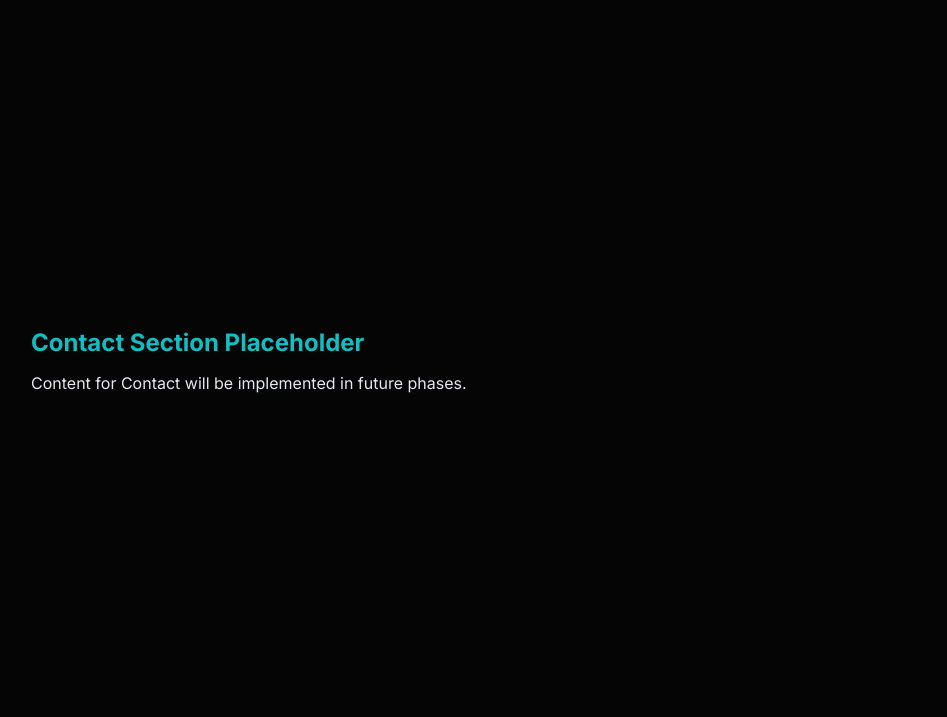
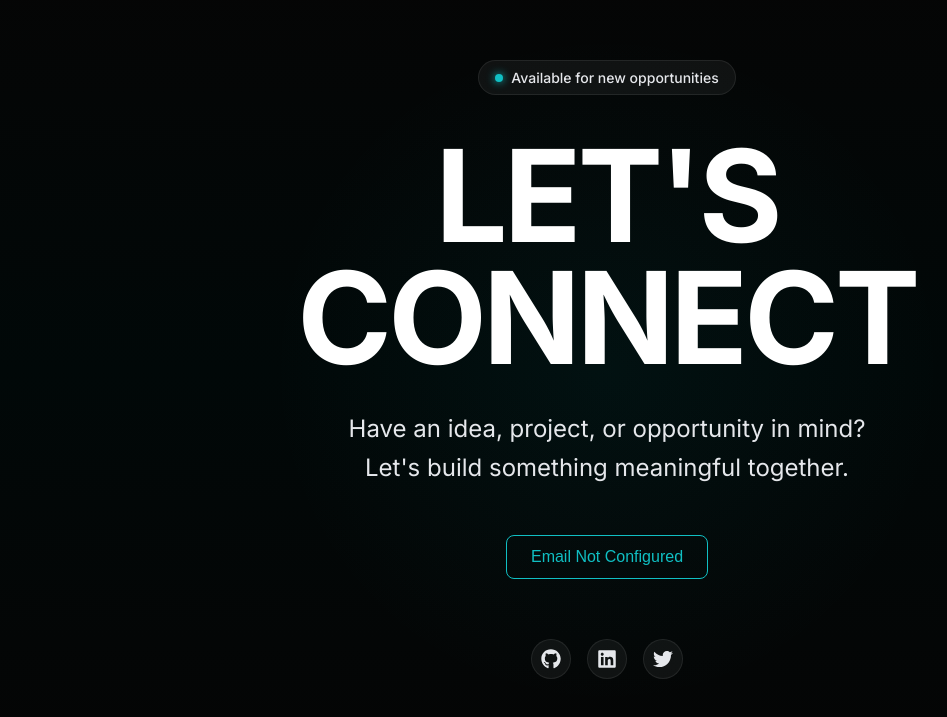
Before and after one commit to PreethamAnand/Portfolio, a React (Vite) app: page / in a window 1280 px wide. Shown: the part 4795-5512 px from the top of the page, without its empty margins (33-980 px from the left). Built offline with nearby package versions, Linux system fonts and the light colour scheme.

Commit message:
feat: implement portfolio contact section

```diff
--- a/src/components/SocialLinks.jsx
+++ b/src/components/SocialLinks.jsx
@@ -1,12 +1,13 @@
 import React from 'react';
-import { FaGithub, FaLinkedin, FaTwitter } from 'react-icons/fa';
+import { FaGithub, FaLinkedin, FaTwitter, FaEnvelope } from 'react-icons/fa';
+import { contactData } from '../data/contact';
 
 const SocialLinks = () => {
-  const links = [
-    { icon: <FaGithub size={20} />, url: '#', label: 'GitHub' },
-    { icon: <FaLinkedin size={20} />, url: '#', label: 'LinkedIn' },
-    { icon: <FaTwitter size={20} />, url: '#', label: 'Twitter' },
-  ];
+  const links = [];
+  if (contactData.github) links.push({ icon: <FaGithub size={20} />, url: contactData.github, label: 'GitHub' });
+  if (contactData.linkedin) links.push({ icon: <FaLinkedin size={20} />, url: contactData.linkedin, label: 'LinkedIn' });
+  if (contactData.twitter) links.push({ icon: <FaTwitter size={20} />, url: contactData.twitter, label: 'Twitter' });
+  if (contactData.email && contactData.email !== "YOUR_EMAIL_HERE") links.push({ icon: <FaEnvelope size={20} />, url: `mailto:${contactData.email}`, label: 'Email' });
 
   return (
     <div style={{ display: 'flex', gap: '16px', alignItems: 'center' }}>
--- /dev/null
+++ b/src/data/contact.js
@@ -0,0 +1,9 @@
+export const contactData = {
+  email: "YOUR_EMAIL_HERE", // Example: "hello@example.com"
+  github: "https://github.com/YOUR_USERNAME",
+  linkedin: "https://linkedin.com/in/YOUR_USERNAME",
+  twitter: "https://twitter.com/YOUR_USERNAME",
+  phone: null,
+  location: "San Francisco, CA",
+  availability: "Available for new opportunities"
+};
--- a/src/sections/Contact.jsx
+++ b/src/sections/Contact.jsx
@@ -1,11 +1,165 @@
-import React from 'react';
+import React, { useEffect, useRef } from 'react';
+import gsap from 'gsap';
+import { ScrollTrigger } from 'gsap/ScrollTrigger';
+import Button from '../components/Button';
+import SocialLinks from '../components/SocialLinks';
+import { contactData } from '../data/contact';
+
+gsap.registerPlugin(ScrollTrigger);
 
 const Contact = () => {
+  const containerRef = useRef(null);
+  const headingRef = useRef(null);
+  const textRef = useRef(null);
+  const ctaRef = useRef(null);
+  const socialRef = useRef(null);
+  const availabilityRef = useRef(null);
+
+  useEffect(() => {
+    let mm = gsap.matchMedia();
+
+    mm.add("(min-width: 320px)", () => {
+      const tl = gsap.timeline({
+        scrollTrigger: {
+          trigger: containerRef.current,
+          start: 'top 80%',
+          toggleActions: 'play none none none',
+        }
+      });
+
+      tl.fromTo(headingRef.current,
+        { y: 50, opacity: 0 },
+        { y: 0, opacity: 1, duration: 0.8, ease: 'power3.out' }
+      )
+      .fromTo(availabilityRef.current,
+        { y: 20, opacity: 0 },
+        { y: 0, opacity: 1, duration: 0.5, ease: 'power2.out' },
+        "-=0.4"
+      )
+      .fromTo(textRef.current,
+        { y: 20, opacity: 0 },
+        { y: 0, opacity: 1, duration: 0.6, ease: 'power3.out' },
+        "-=0.4"
+      )
+      .fromTo(ctaRef.current,
+        { y: 20, opacity: 0 },
+        { y: 0, opacity: 1, duration: 0.6, ease: 'power3.out' },
+        "-=0.4"
+      )
+      .fromTo(socialRef.current,
+        { y: 20, opacity: 0 },
+        { y: 0, opacity: 1, duration: 0.6, ease: 'power3.out' },
+        "-=0.4"
+      );
+    });
+
+    return () => {
+      mm.revert();
+    };
+  }, []);
+
+  const hasEmail = contactData.email && contactData.email !== "YOUR_EMAIL_HERE";
+
   return (
-    <section id="contact" className="section">
-      <div className="container">
-        <h2 style={{ color: 'var(--accent-primary)', marginBottom: '16px' }}>Contact Section Placeholder</h2>
-        <p style={{ color: 'var(--text-secondary)' }}>Content for Contact will be implemented in future phases.</p>
+    <section
+      id="contact"
+      ref={containerRef}
+      style={{
+        position: 'relative',
+        minHeight: '80vh',
+        display: 'flex',
+        alignItems: 'center',
+        justifyContent: 'center',
+        background: 'linear-gradient(to bottom, var(--bg-primary) 0%, #010808 50%, var(--bg-primary) 100%)',
+        overflow: 'hidden',
+        padding: '100px 24px'
+      }}
+    >
+      {/* Background Ambient Glow */}
+      <div style={{
+        position: 'absolute',
+        top: '50%',
+        left: '50%',
+        transform: 'translate(-50%, -50%)',
+        width: '80vw',
+        height: '80vw',
+        maxWidth: '800px',
+        maxHeight: '800px',
+        background: 'radial-gradient(circle, rgba(16, 191, 195, 0.05) 0%, transparent 60%)',
+        pointerEvents: 'none',
+        zIndex: 0
+      }}></div>
+
+      <div style={{
+        position: 'relative',
+        zIndex: 10,
+        display: 'flex',
+        flexDirection: 'column',
+        alignItems: 'center',
+        textAlign: 'center',
+        maxWidth: '800px',
+        width: '100%'
+      }}>
+
+        {/* Availability Indicator */}
+        {contactData.availability && (
+          <div ref={availabilityRef} style={{
+            display: 'flex',
+            alignItems: 'center',
+            gap: '8px',
+            background: 'rgba(255, 255, 255, 0.05)',
+            border: '1px solid var(--border-subtle)',
+            padding: '8px 16px',
+            borderRadius: '100px',
+            marginBottom: '40px',
+            opacity: 0
+          }}>
+            <div style={{ width: '8px', height: '8px', borderRadius: '50%', background: 'var(--accent-primary)', boxShadow: '0 0 8px var(--accent-primary)' }}></div>
+            <span style={{ color: 'var(--text-secondary)', fontSize: '0.875rem', fontWeight: '500' }}>
+              {contactData.availability}
+            </span>
+          </div>
+        )}
+
+        {/* Large Heading */}
+        <h2 ref={headingRef} style={{
+          fontSize: 'clamp(4rem, 12vw, 8rem)',
+          fontWeight: '900',
+          lineHeight: 0.95,
+          color: 'var(--text-primary)',
+          letterSpacing: '-0.03em',
+          marginBottom: '32px',
+          opacity: 0
+        }}>
+          LET'S<br/>CONNECT
+        </h2>
+
+        {/* Supporting Text */}
+        <p ref={textRef} style={{
+          fontSize: 'clamp(1.125rem, 3vw, 1.5rem)',
+          color: 'var(--text-secondary)',
+          lineHeight: 1.6,
+          maxWidth: '600px',
+          marginBottom: '48px',
+          opacity: 0
+        }}>
+          Have an idea, project, or opportunity in mind? <br/>
+          Let's build something meaningful together.
+        </p>
+
+        {/* CTA */}
+        <div ref={ctaRef} style={{ marginBottom: '60px', opacity: 0 }}>
+          {hasEmail ? (
+            <Button href={`mailto:${contactData.email}`} variant="primary">Get In Touch</Button>
+          ) : (
+            <Button variant="outline" className="disabled" style={{ opacity: 0.5, pointerEvents: 'none' }}>Email Not Configured</Button>
+          )}
+        </div>
+
+        {/* Social Links */}
+        <div ref={socialRef} style={{ opacity: 0 }}>
+          <SocialLinks />
+        </div>
       </div>
     </section>
   );
```
